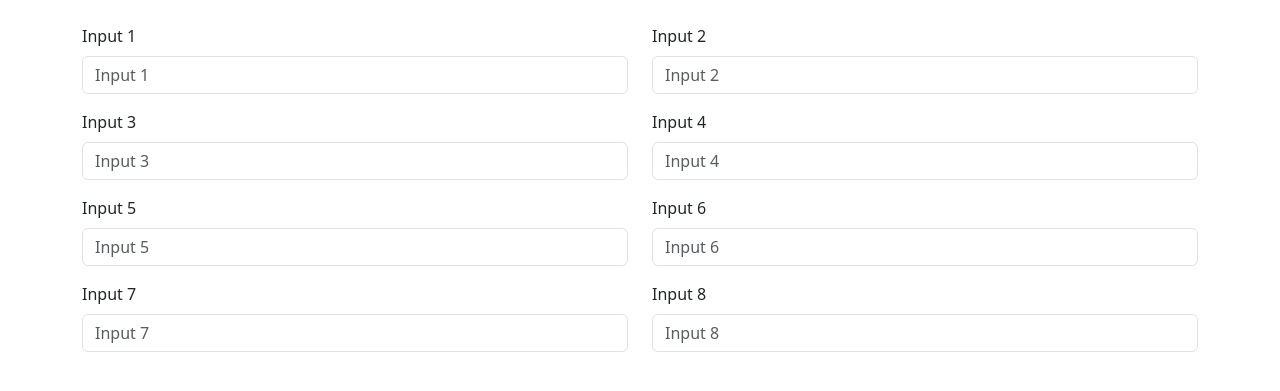
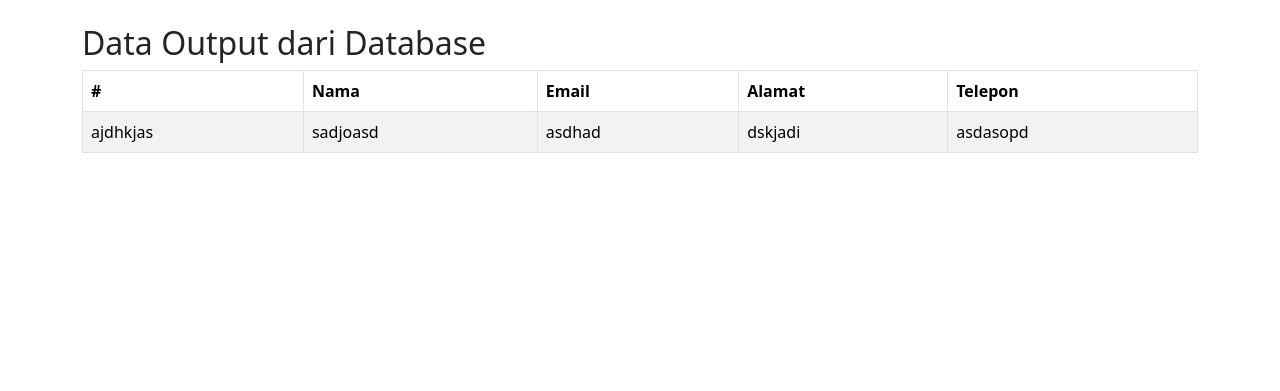
Before and after one commit to RaizanKA/agenda, a PHP site: page /gokil.php in a window 1280 px wide. Shown: the top 391 px of the page. Run offline with PHP 8.4, Linux system fonts and the light colour scheme.

Commit message:
Add files via upload
Signed-off-by: RaizanKA <raizankhairulanam@gmail.com>

```diff
--- a/gokil.php
+++ b/gokil.php
@@ -3,57 +3,38 @@
 <head>
   <meta charset="UTF-8">
   <meta name="viewport" content="width=device-width, initial-scale=1.0">
-  <title>Responsive Form</title>
+  <title>Table Design</title>
   <!-- Tambahkan link Bootstrap CSS -->
   <link href="https://cdn.jsdelivr.net/npm/bootstrap@5.3.0-alpha1/dist/css/bootstrap.min.css" rel="stylesheet">
 </head>
 <body>
+
   <div class="container mt-4">
-    <form>
-      <div class="row">
-        <div class="col-12 col-md-6 mb-3">
-          <label for="input1" class="form-label">Input 1</label>
-          <input type="text" id="input1" class="form-control" placeholder="Input 1">
-        </div>
-        <div class="col-12 col-md-6 mb-3">
-          <label for="input2" class="form-label">Input 2</label>
-          <input type="text" id="input2" class="form-control" placeholder="Input 2">
-        </div>
-      </div>
-      <div class="row">
-        <div class="col-12 col-md-6 mb-3">
-          <label for="input3" class="form-label">Input 3</label>
-          <input type="text" id="input3" class="form-control" placeholder="Input 3">
-        </div>
-        <div class="col-12 col-md-6 mb-3">
-          <label for="input4" class="form-label">Input 4</label>
-          <input type="text" id="input4" class="form-control" placeholder="Input 4">
-        </div>
-      </div>
-      <div class="row">
-        <div class="col-12 col-md-6 mb-3">
-          <label for="input5" class="form-label">Input 5</label>
-          <input type="text" id="input5" class="form-control" placeholder="Input 5">
-        </div>
-        <div class="col-12 col-md-6 mb-3">
-          <label for="input6" class="form-label">Input 6</label>
-          <input type="text" id="input6" class="form-control" placeholder="Input 6">
-        </div>
-      </div>
-      <div class="row">
-        <div class="col-12 col-md-6 mb-3">
-          <label for="input7" class="form-label">Input 7</label>
-          <input type="text" id="input7" class="form-control" placeholder="Input 7">
-        </div>
-        <div class="col-12 col-md-6 mb-3">
-          <label for="input8" class="form-label">Input 8</label>
-          <input type="text" id="input8" class="form-control" placeholder="Input 8">
-        </div>
-      </div>
-    </form>
+    <h2>Data Output dari Database</h2>
+    <table class="table table-striped table-bordered table-hover">
+      <thead>
+        <tr>
+          <th>#</th>
+          <th>Nama</th>
+          <th>Email</th>
+          <th>Alamat</th>
+          <th>Telepon</th>
+        </tr>
+      </thead>
+      <tbody>
+        <tr>
+            <td>ajdhkjas</td>
+            <td>sadjoasd</td>
+            <td>asdhad</td>
+            <td>dskjadi</td>
+            <td>asdasopd</td>
+        </tr>
+      </tbody>
+    </table>
   </div>
 
   <!-- Tambahkan link Bootstrap JS -->
   <script src="https://cdn.jsdelivr.net/npm/bootstrap@5.3.0-alpha1/dist/js/bootstrap.bundle.min.js"></script>
+
 </body>
 </html>
```
